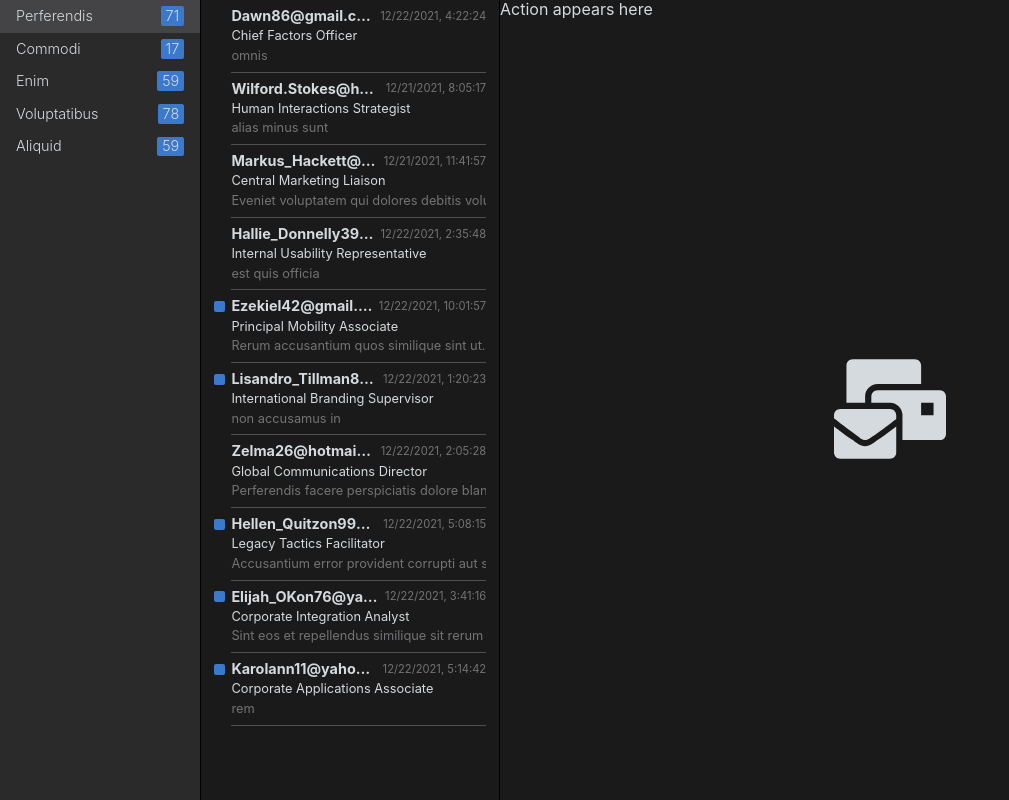
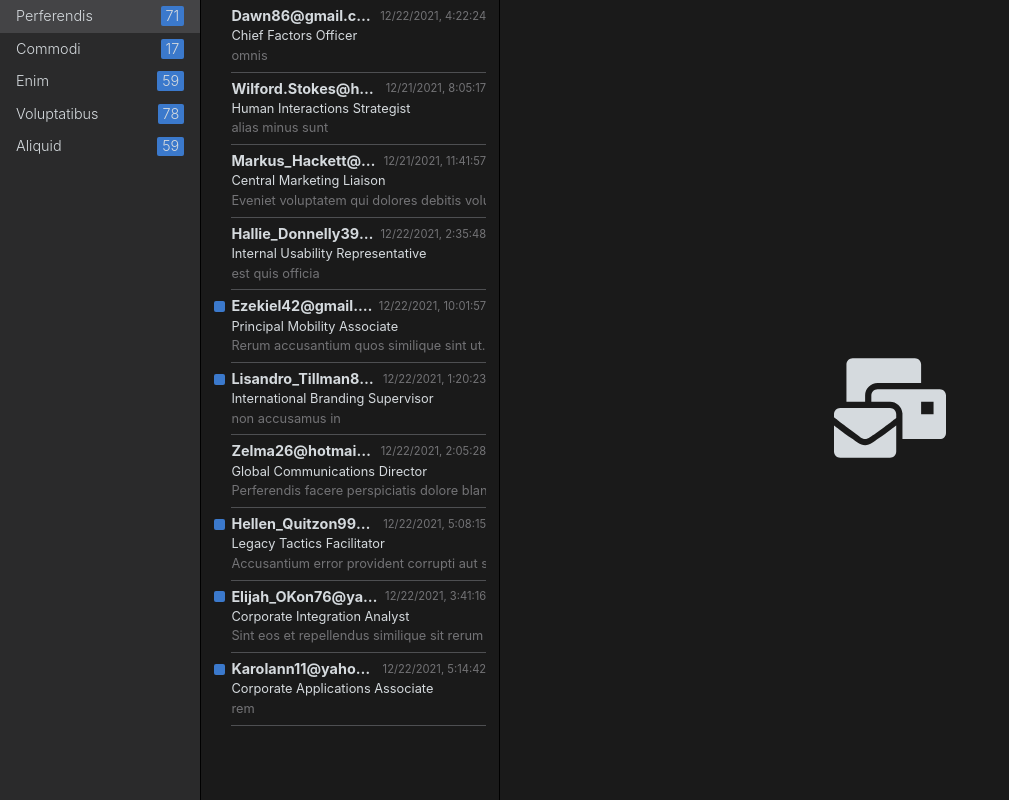
Before and after one commit to oknesar/FrontEnd-WebSpark-Task, a React (Create React App) app: page / in a window 1280 px wide. Shown: the whole page, without its empty margins (0-1009 px from the left). Built offline with nearby package versions, Linux system fonts and the light colour scheme.

Commit message:
chore: Button component; base markup have been finished

```diff
--- a/src/components/App/index.tsx
+++ b/src/components/App/index.tsx
@@ -9,6 +9,8 @@ import range from 'helpers/range'
 import FolderCard from 'components/ui/FolderCard'
 import { fakeFolder } from 'helpers/fakes/folder'
 import ContentPlaceholder from 'components/ui/ContentPlaceholder'
+import Button from 'components/ui/Button'
+import { FaEye, FaTrash } from 'react-icons/fa'
 
 function App() {
   const [emails] = useObservable($emails)
@@ -31,7 +33,18 @@ function App() {
           <EmailCard key={email.id} email={email} />
         ))}
       </AppEmailList>
-      <AppActions>Action appears here</AppActions>
+      <AppActions>
+        {false && (
+          <>
+            <Button type='action'>
+              <FaEye />
+            </Button>
+            <Button type='action'>
+              <FaTrash />
+            </Button>
+          </>
+        )}
+      </AppActions>
       <AppEmailContent>
         <ContentPlaceholder />
       </AppEmailContent>
--- a/src/components/App/styled.tsx
+++ b/src/components/App/styled.tsx
@@ -31,4 +31,9 @@ export const AppActions = styled.section`
   grid-area: actions;
   overflow: hidden;
   align-self: center;
+  padding: 0.5rem 2rem;
+  display: grid;
+  grid-auto-flow: column;
+  grid-auto-columns: min-content;
+  gap: 0.4rem;
 `
--- /dev/null
+++ b/src/components/ui/Button/index.tsx
@@ -0,0 +1,16 @@
+import { ActionButton } from 'components/ui/Button/styled'
+
+const typeMap = {
+  action: ActionButton,
+}
+
+interface ButtonProps extends Omit<JSX.IntrinsicElements['button'], 'ref' | 'type'> {
+  type: keyof typeof typeMap
+  htmlType?: JSX.IntrinsicElements['button']['type']
+}
+
+export default function Button({ type, htmlType, ...buttonProps }: ButtonProps) {
+  const ButtonComponent = typeMap[type]
+
+  return <ButtonComponent type={htmlType} {...buttonProps} />
+}
--- /dev/null
+++ b/src/components/ui/Button/styled.ts
@@ -0,0 +1,15 @@
+import styled from 'styled-components'
+
+export const ActionButton = styled.button`
+  padding: 0;
+  background-color: ${({ theme }) => theme.colors.hover};
+  border: none;
+  color: ${({ theme }) => theme.colors.text};
+  height: 2rem;
+  width: 2rem;
+  border-radius: 50%;
+  display: inline-flex;
+  justify-content: center;
+  align-items: center;
+  font-size: 0.9rem;
+`
```
